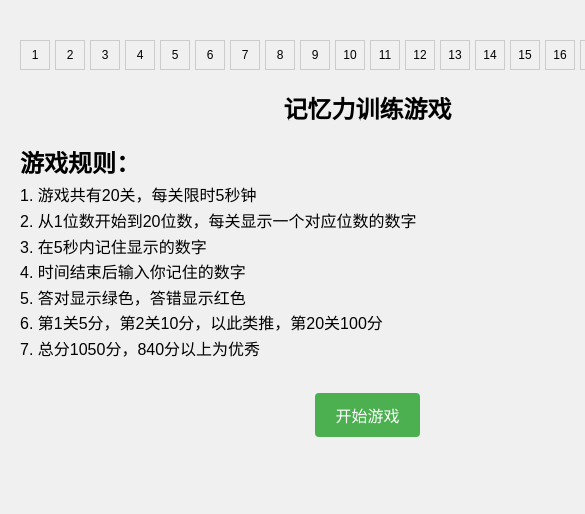
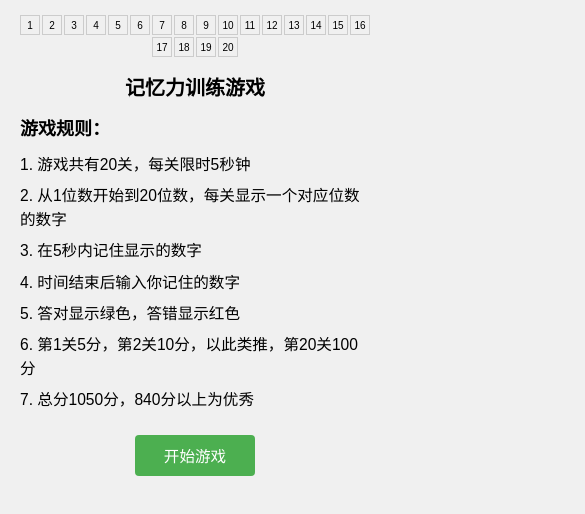
Before and after one commit to fullife021/MemoryTest.xyz, a plain HTML site: page game.html in a window 390 px wide. Shown: the top 514 px of the page, 585 px wide, since content can reach past the window. Drawn offline with Linux system fonts and the light colour scheme.

Commit message:
Update game.html

```diff
--- a/game.html
+++ b/game.html
@@ -20,27 +20,29 @@
         }
 
         .container {
+            width: 100%;
             max-width: 800px;
-            margin: 20px auto;
-            padding: 20px;
+            margin: 10px auto;
+            padding: 15px;
             text-align: center;
         }
 
         .progress-bar {
             display: flex;
             justify-content: center;
-            gap: 5px;
-            margin-bottom: 20px;
+            gap: 3px;
+            margin-bottom: 15px;
+            flex-wrap: wrap;
         }
 
         .level-box {
-            width: 30px;
-            height: 30px;
+            width: 25px;
+            height: 25px;
             border: 1px solid #ccc;
             display: flex;
             align-items: center;
             justify-content: center;
-            font-size: 12px;
+            font-size: 11px;
         }
 
         .correct {
@@ -54,14 +56,24 @@
         }
 
         .game-title {
-            font-size: 24px;
-            margin-bottom: 20px;
+            font-size: clamp(20px, 5vw, 24px);
+            margin-bottom: 15px;
         }
 
         .game-rules {
             text-align: left;
-            margin-bottom: 20px;
-            line-height: 1.6;
+            margin-bottom: 15px;
+            line-height: 1.5;
+            font-size: clamp(14px, 4vw, 16px);
+        }
+
+        .game-rules h2 {
+            font-size: clamp(18px, 4.5vw, 20px);
+            margin-bottom: 10px;
+        }
+
+        .game-rules p {
+            margin-bottom: 8px;
         }
 
         .game-content {
@@ -69,25 +81,27 @@
         }
 
         .number-display {
-            font-size: 48px;
-            margin: 20px 0;
-            min-height: 72px;
+            font-size: clamp(36px, 10vw, 48px);
+            margin: 15px 0;
+            min-height: 60px;
         }
 
         .timer {
-            font-size: 24px;
-            margin: 10px 0;
+            font-size: clamp(20px, 5vw, 24px);
+            margin: 8px 0;
         }
 
         button {
-            padding: 10px 20px;
-            font-size: 16px;
+            padding: clamp(8px, 2.5vw, 10px) clamp(15px, 4vw, 20px);
+            font-size: clamp(14px, 4vw, 16px);
             cursor: pointer;
             background-color: #4CAF50;
             color: white;
             border: none;
             border-radius: 4px;
-            margin: 10px 0;
+            margin: 8px 0;
+            width: auto;
+            min-width: 120px;
         }
 
         button:hover {
@@ -95,15 +109,37 @@
         }
 
         input {
-            padding: 10px;
-            font-size: 16px;
-            width: 200px;
-            margin: 10px 0;
+            padding: 8px;
+            font-size: clamp(14px, 4vw, 16px);
+            width: clamp(150px, 80%, 200px);
+            margin: 8px 0;
         }
 
         .result {
-            font-size: 20px;
-            margin: 20px 0;
+            font-size: clamp(18px, 5vw, 20px);
+            margin: 15px 0;
+            white-space: pre-line;
+        }
+
+        @media (max-width: 480px) {
+            .container {
+                padding: 10px;
+                margin: 5px auto;
+            }
+
+            .progress-bar {
+                gap: 2px;
+            }
+
+            .level-box {
+                width: 20px;
+                height: 20px;
+                font-size: 10px;
+            }
+
+            .game-rules {
+                padding: 0 10px;
+            }
         }
     </style>
 </head>
```
